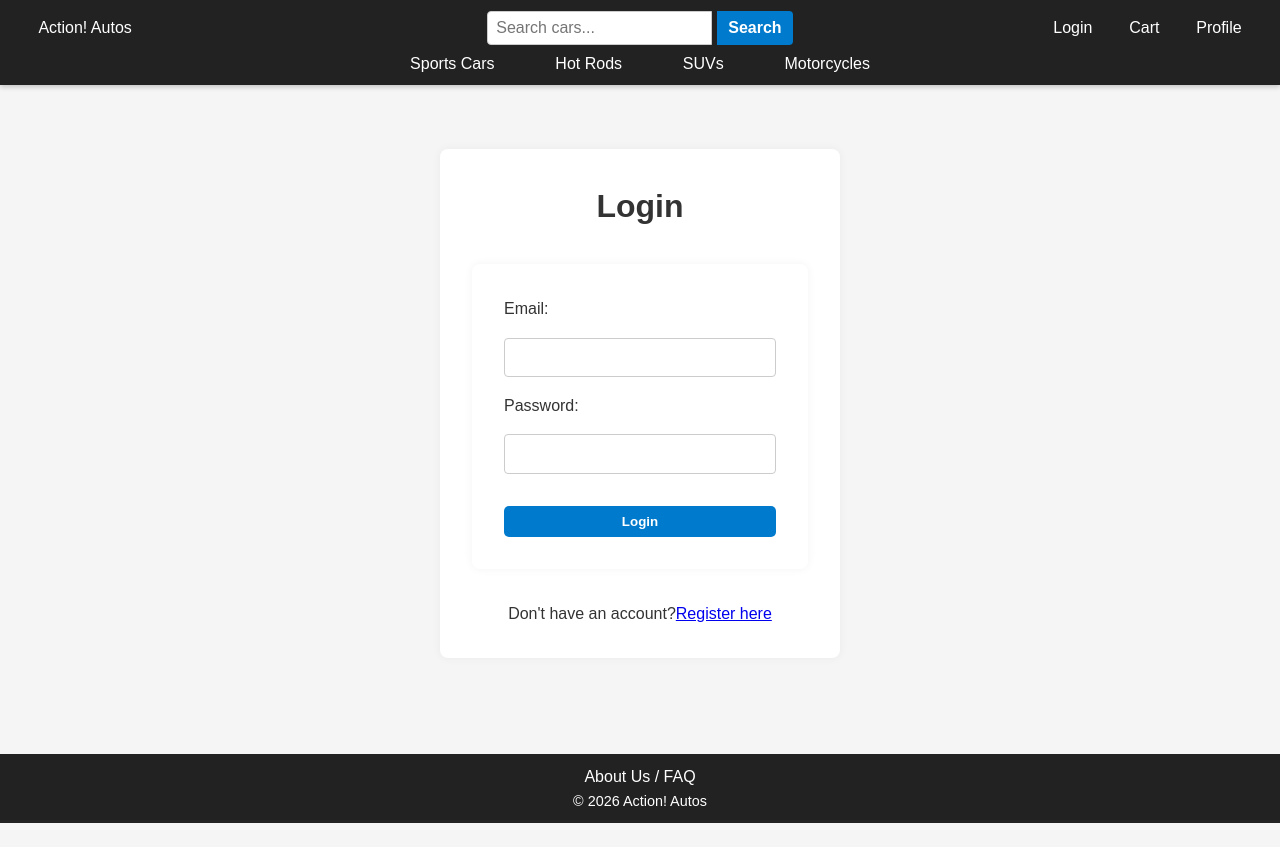
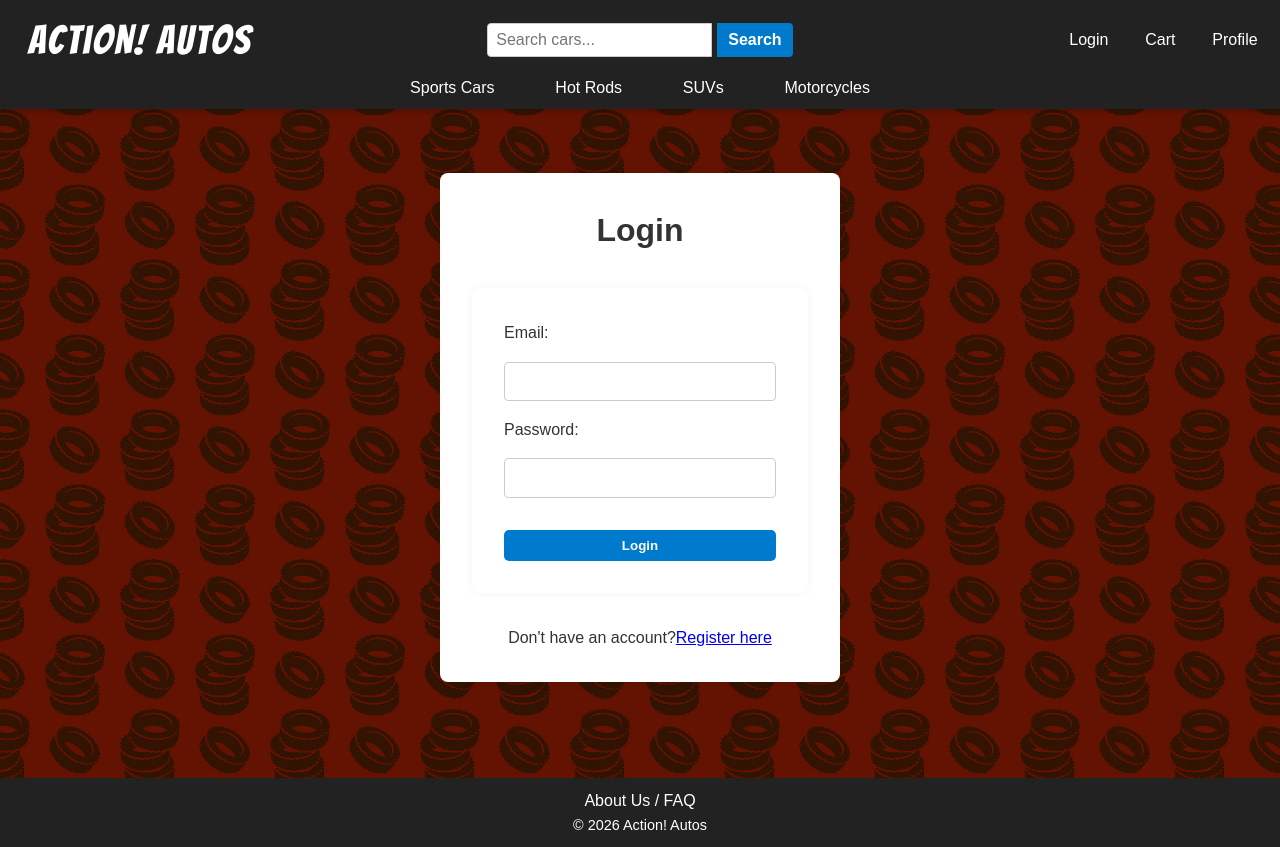
Before and after one commit to Easy4me/term-project, a website: page pug/login.pug in a window 1280 px wide. Before the commit the page ends 823 px from the top, so only its background shows below. Drawn offline with nearby package versions, Linux system fonts and the light colour scheme; files that its build step writes are made by us from their sources.

Commit message:
uploaded fonts and a background tile

```diff
--- a/public/style.css
+++ b/public/style.css
@@ -1,3 +1,5 @@
+@import url('https://fonts.googleapis.com/css2?family=Bangers&family=Lato:ital,wght@0,100;0,300;0,400;0,700;0,900;1,100;1,300;1,400;1,700;1,900&family=Teko:wght@300..700&display=swap');
+
 /* Base Reset */
 * {
   box-sizing: border-box;
@@ -10,6 +12,9 @@ body {
   background: #f5f5f5;
   color: #333;
   line-height: 1.6;
+  background-image: url('images/tires.jpg');
+  background-repeat: repeat;
+  background-size: 300px 300px;
 }
 
 /* Sticky Header + Footer */
@@ -42,7 +47,6 @@ footer {
 /* NAVIGATION STRUCTURE */
 nav {
   width: 100%;
-  padding: 0 1rem;
 }
 
 .nav-top {
@@ -50,7 +54,6 @@ nav {
   justify-content: space-between;
   align-items: center;
   flex-wrap: wrap;
-  padding: 0.2em 0;
   /* was 0.5em 0 */
 }
 
@@ -65,6 +68,15 @@ nav {
 
 .nav-left {
   justify-content: flex-start;
+}
+
+.nav-left a {
+  color: white;
+  font-family: 'Bangers', cursive;
+  font-size: 2.5rem;
+  letter-spacing: 2px;
+  text-decoration: none;
+  padding-left: 20px;
 }
 
 .nav-right {
@@ -95,7 +107,6 @@ nav {
 }
 
 /* LINKS */
-.nav-left a,
 .nav-right ul li a,
 .nav-bottom ul li a,
 .footer-left a {
@@ -173,13 +184,15 @@ main {
   top: 50%;
   transform: translateY(-50%);
   z-index: 2;
-  background: #fff;         /* White background */
-  color: #222;              /* Dark gray symbol */
+  background: #fff;
+  /* White background */
+  color: #222;
+  /* Dark gray symbol */
   border: none;
   font-size: 2em;
   cursor: pointer;
   padding: 0.2em 0.5em;
-  box-shadow: 0 2px 8px rgba(0,0,0,0.08);
+  box-shadow: 0 2px 8px rgba(0, 0, 0, 0.08);
   border-radius: 50%;
   transition: background 0.2s, color 0.2s;
 }
```
Also changed, not shown: public/images/tires.jpg (added), 2 other files.
